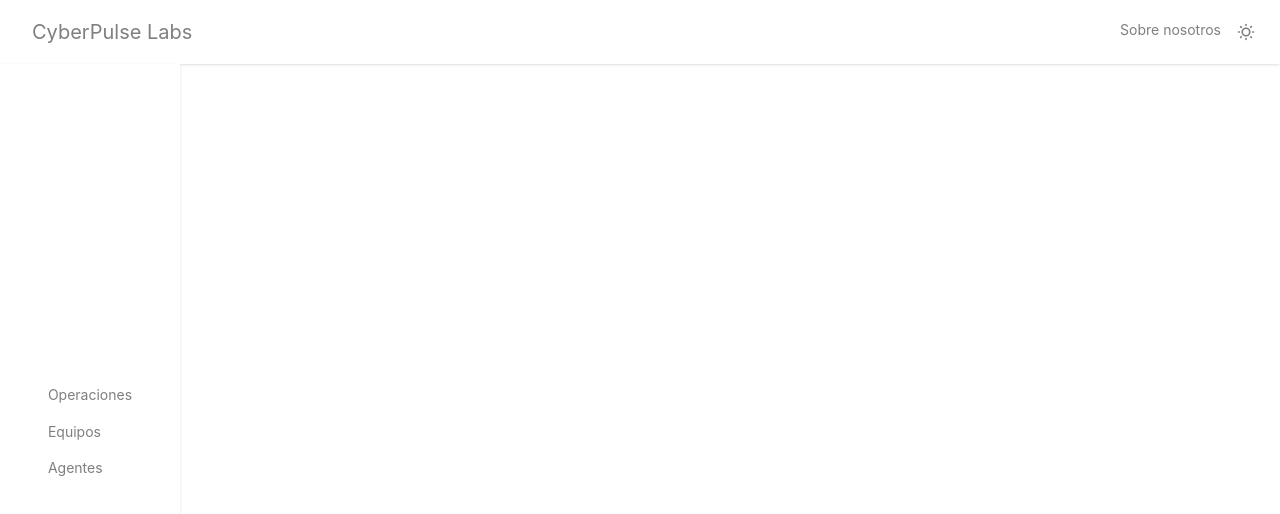
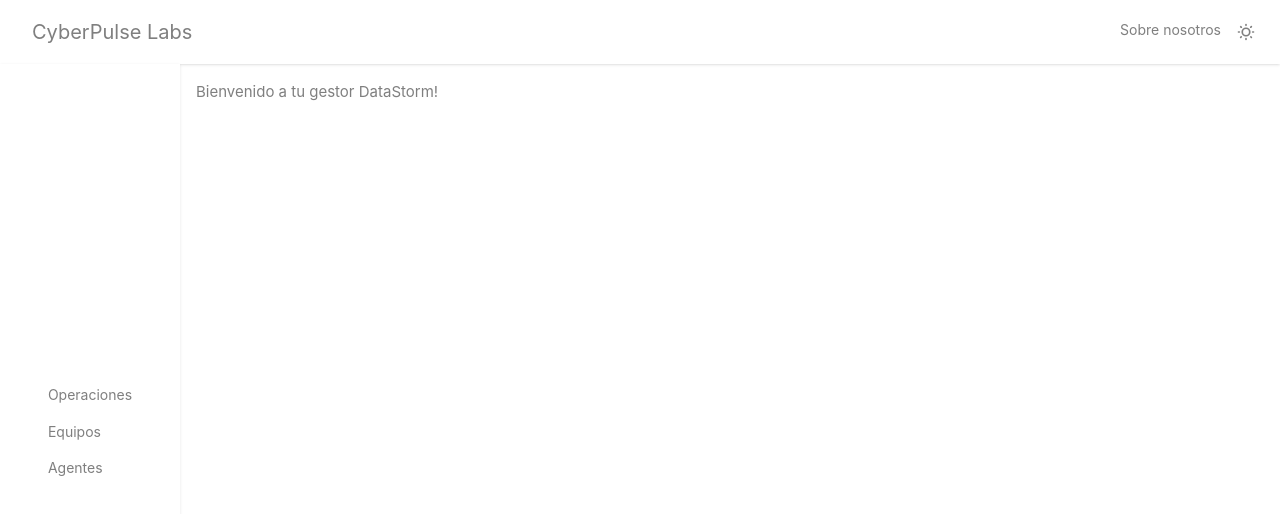
Before and after one commit to NachoMartinezLozano/PracticaFinal, a Vue app in the folder Front-end/PracticaFinal/: page / in a window 1280 px wide. Shown: the top 514 px of the page. Built offline with nearby package versions, Linux system fonts and the light colour scheme.

Commit message:
Ajustar bien texto a pantalla

```diff
--- /dev/null
+++ b/Front-end/PracticaFinal/src/components/ContenedorPaginaPrincipal.vue
@@ -0,0 +1,16 @@
+<script setup>
+
+</script>
+
+<template>
+
+    <div class="flex flex-col">
+        <h1>Bienvenido a tu Gestor Datastorm</h1>
+        <p>Desde aquí podrás gestionar todos los trabajdores de tu empresa, así como saber en qué están trabajando en todo momento</p>
+    </div>
+
+</template>
+
+<style scoped>
+
+</style>
--- a/Front-end/PracticaFinal/src/pages/PaginaPrincipal.vue
+++ b/Front-end/PracticaFinal/src/pages/PaginaPrincipal.vue
@@ -2,6 +2,7 @@
     import { ref, onMounted, onUnmounted} from 'vue'
     import Cabecera from '../components/Cabecera.vue'
     import Navegador from '../components/Navegador.vue'
+    import ContenedorPaginaPrincipal from '../components/ContenedorPaginaPrincipal.vue'
 
     const showNavegador = ref(window.innerWidth >= 768)
 
@@ -21,8 +22,12 @@
 <template>
     <div class="flex flex-col min-h-screen">
         <Cabecera />
-        <div class="flex flex-1">
+        <div class="flex flex-row">
             <Navegador v-if="showNavegador" />
+            <main :class="['flex-1 p-4', showNavegador ? 'ml-45' : 'ml-0']">
+                <h1>Bienvenido a tu gestor DataStorm!</h1>
+            </main>
+
         </div>
     </div>
 
```
Also changed, not shown: 2 other files (tests, documents, lock files or other folders).
